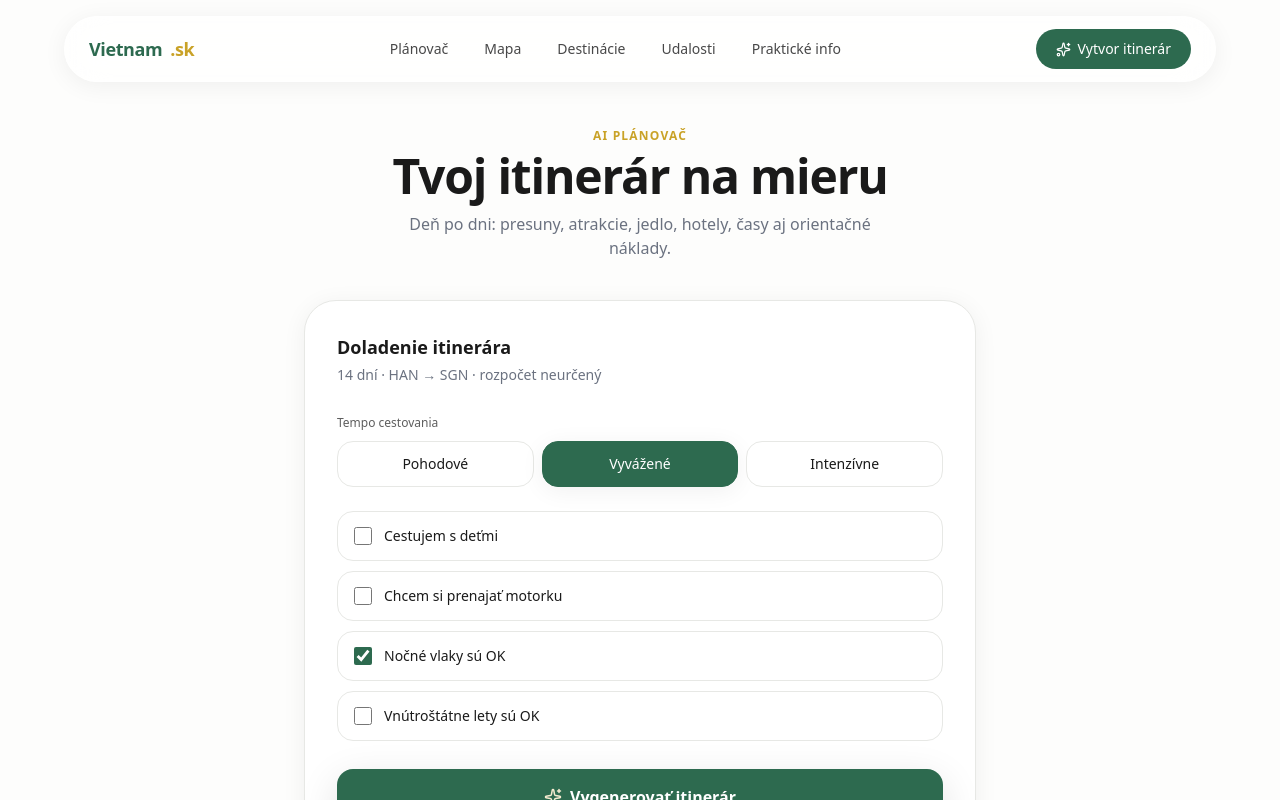
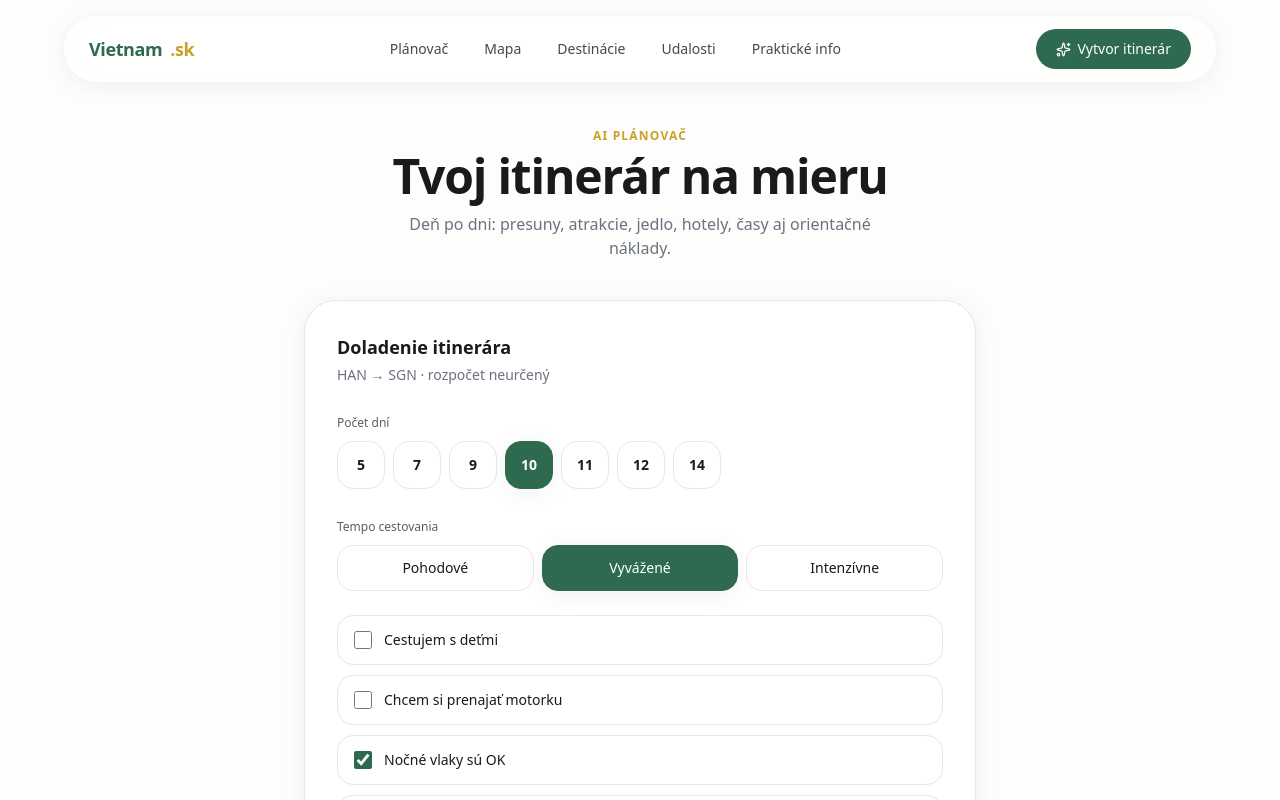
Before and after one commit to mareksoya/vietnam-sk, a Next.js app: page /planovac in a window 1280 px wide. Shown: the top 800 px of the page. Built offline with nearby package versions, Linux system fonts and the light colour scheme; a web font is replaced by a local one.

Commit message:
Planner: vyber poctu dni (5-14) pred tempom

```diff
--- a/src/components/planner/planner-form.tsx
+++ b/src/components/planner/planner-form.tsx
@@ -13,8 +13,10 @@ const extras = [
 ] as const;
 
 const paces = ["Pohodové", "Vyvážené", "Intenzívne"] as const;
+const dayOptions = [5, 7, 9, 10, 11, 12, 14] as const;
 
 export function PlannerForm({ prefill }: { prefill: Record<string, string> }) {
+  const [days, setDays] = useState<number>(Number(prefill.days) || 10);
   const [pace, setPace] = useState<string>("Vyvážené");
   const [flags, setFlags] = useState<Record<string, boolean>>({
     nightTrains: true,
@@ -33,7 +35,7 @@ export function PlannerForm({ prefill }: { prefill: Record<string, string> }) {
       const res = await fetch("/api/planner/generate", {
         method: "POST",
         headers: { "Content-Type": "application/json" },
-        body: JSON.stringify({ ...prefill, pace, ...flags }),
+        body: JSON.stringify({ ...prefill, days, pace, ...flags }),
       });
       const data = await res.json().catch(() => ({}));
       if (!res.ok || !data.itinerary) {
@@ -69,11 +71,32 @@ export function PlannerForm({ prefill }: { prefill: Record<string, string> }) {
       <div className="rounded-[2rem] border border-border bg-white p-6 shadow-soft md:p-8">
         <h2 className="text-lg font-semibold">Doladenie itinerára</h2>
         <p className="mt-1 text-sm text-muted-foreground">
-          {prefill.days ? `${prefill.days} dní` : "14 dní"} ·{" "}
           {prefill.arrive || "HAN"} → {prefill.depart || "SGN"} ·{" "}
           {prefill.budget ? `${prefill.budget} € / os.` : "rozpočet neurčený"}
           {prefill.styles ? ` · ${prefill.styles.split(",").join(", ")}` : ""}
         </p>
+
+        <div className="mt-6">
+          <span className="text-xs font-medium text-foreground/70">
+            Počet dní
+          </span>
+          <div className="mt-2 flex flex-wrap gap-2">
+            {dayOptions.map((d) => (
+              <button
+                key={d}
+                onClick={() => setDays(d)}
+                className={cn(
+                  "h-12 w-12 rounded-2xl border text-sm font-semibold transition-all",
+                  days === d
+                    ? "border-primary bg-primary text-white shadow-soft"
+                    : "border-border bg-white hover:border-primary/40"
+                )}
+              >
+                {d}
+              </button>
+            ))}
+          </div>
+        </div>
 
         <div className="mt-6">
           <span className="text-xs font-medium text-foreground/70">
```
